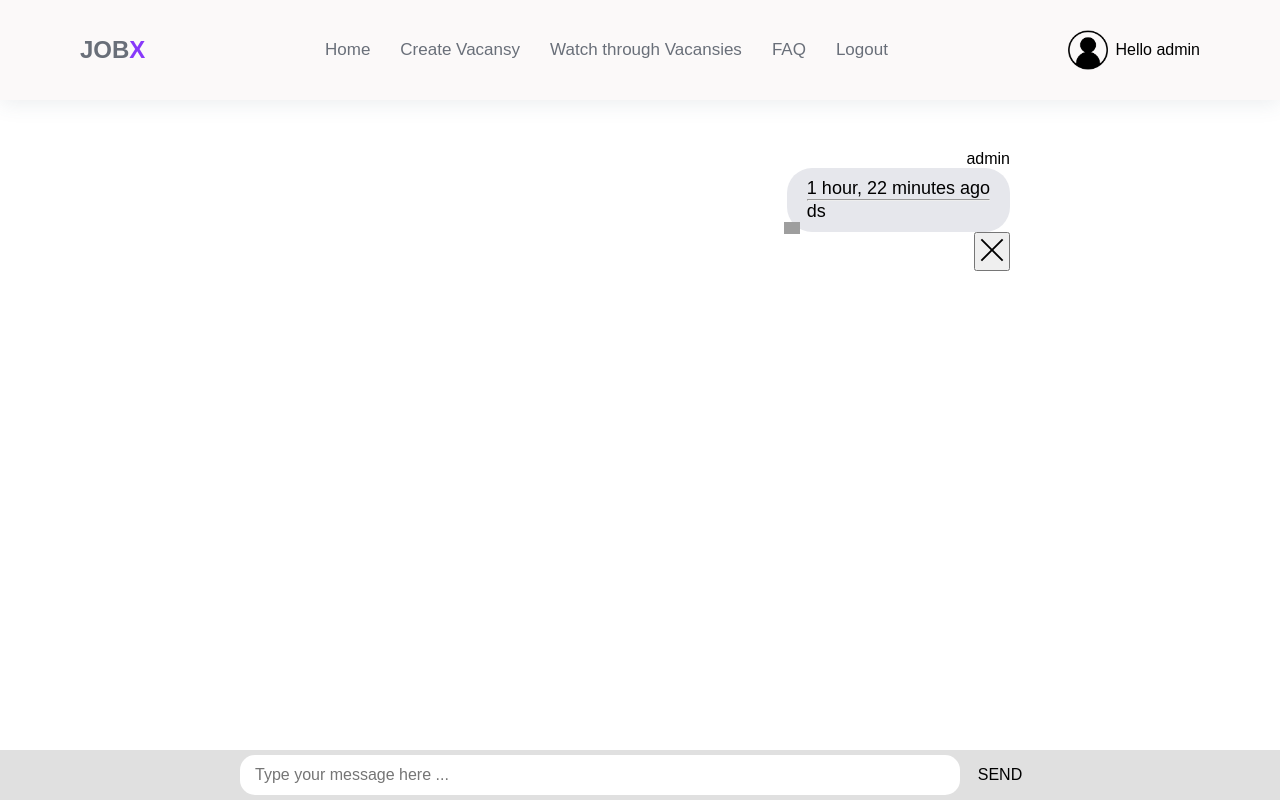
After one commit to Imranqsl212/Freelance-website, a Django app: page /forum in a window 1280 px wide. The commit adds this page. Run offline with Django 4.2, Linux system fonts and the light colour scheme; a user stored in the database is signed in; data comes from the database, SQL or seed files in the repository; grey boxes are pictures that could not be loaded.

Commit message:
maybe last commit

```diff
--- a/freelanceWebsite/base/forms.py
+++ b/freelanceWebsite/base/forms.py
@@ -1,6 +1,8 @@
 from django.forms import ModelForm
+from django import forms
 from .models import *
 from django.contrib.auth.models import User
+
 
 
 class userForm(ModelForm):
--- a/freelanceWebsite/base/models.py
+++ b/freelanceWebsite/base/models.py
@@ -1,5 +1,6 @@
 from django.db import models
 from django.contrib.auth.models import User
+from django.core.validators import RegexValidator
 
 
 class Vacansy(models.Model):
@@ -30,7 +31,6 @@ class Vacansy(models.Model):
 
 class Comments(models.Model):
     user = models.ForeignKey(User, on_delete=models.CASCADE)
-    room = models.ForeignKey(Vacansy, on_delete=models.CASCADE)
     body = models.TextField()
     created = models.DateTimeField(auto_now_add=True)
 
@@ -45,7 +45,16 @@ class Apply(models.Model):
     description = models.CharField(max_length=200)
     created = models.DateTimeField(auto_now_add=True)
     name = models.ForeignKey(User, on_delete=models.CASCADE)
-    vacansy = models.ForeignKey(Vacansy, on_delete=models.CASCADE,default=None, null=False)
+    vacansy = models.ForeignKey(
+        Vacansy, on_delete=models.CASCADE, default=None, null=False
+    )
+    phone_regex = RegexValidator(
+        regex=r'^\+?1?\d{9,15}$',
+        message="Phone number must be entered in the format: '+999999999'. Up to 15 digits allowed."
+    )
+    phone = models.CharField(validators=[phone_regex], max_length=17, blank=True)
+    telegram = models.CharField(max_length=100,default='')
+
 
     class Meta:
         ordering = ["-created"]
--- /dev/null
+++ b/freelanceWebsite/base/templates/base/forum.html
@@ -0,0 +1,147 @@
+{% extends "main.html" %} {% block content %}
+<style>
+  /* Universal Reset */
+  * {
+    padding: 0;
+    margin: 0;
+    box-sizing: border-box;
+  }
+
+  *:hover,
+  *:focus {
+    outline: none;
+  }
+
+  /* Styling for the Chat Container */
+  .chat {
+    width: 100%;
+    max-width: 800px;
+    height: 100%;
+    min-height: 100%;
+    padding: 15px 30px;
+    margin: 0 auto;
+    overflow-y: scroll;
+    background-color: #fff;
+    direction: rtl;
+    margin-bottom: 130px;
+  }
+
+  .chat__wrapper {
+    display: flex;
+    margin-bottom: 30px;
+    flex-direction: column;
+  }
+
+  .chat__message {
+    font-size: 18px;
+    padding: 10px 20px;
+    border-radius: 25px;
+    color: #000;
+    background-color: #e6e7ec;
+    max-width: 600px;
+    width: fit-content;
+    position: relative;
+    word-break: break-all;
+    direction: ltr;
+  }
+
+  .chat__message:after {
+    content: "";
+    width: 20px;
+    height: 12px;
+    display: block;
+    background-image: url("https://stageviewcincyshakes.firebaseapp.com/icon-gray-message.e6296433d6a72d473ed4.png");
+    background-repeat: no-repeat;
+    background-position: center;
+    background-size: contain;
+    position: absolute;
+    bottom: -2px;
+    left: -5px;
+  }
+
+  /* Styling for the Chat Form */
+  .chat__form {
+    background-color: #e0e0e0;
+    position: fixed;
+    bottom: 0;
+    width: 100%;
+  }
+
+  .chat__form form {
+    max-width: 800px;
+    margin: 0 auto;
+    height: 50px;
+    display: flex;
+    align-items: center;
+  }
+
+  .chat__form input {
+    height: 40px;
+    font-size: 16px;
+    min-width: 90%;
+    padding-left: 15px;
+    background-color: #fff;
+    border-radius: 15px;
+    border: none;
+  }
+
+  .chat__form button {
+    width: 10%;
+    height: 100%;
+    font-size: 16px;
+    background-color: transparent;
+    border: none;
+    text-align: center;
+    text-transform: uppercase;
+    cursor: pointer;
+  }
+
+  .chat__form button:hover {
+    font-weight: bold;
+  }
+</style>
+<div class="chat">
+  {% for message in messages1 %}
+  <div class="chat__wrapper">
+    <p style="margin-top: 35px">{{message.user.username}}</p>
+    <div class="chat__message">
+      <div class="date">{{ message.created|timesince }} ago</div>
+      <hr />
+      <div>{{ message.body }}</div>
+    </div>
+    <form action="{% url 'deleteMess' message.id %}" method="POST">
+      {% csrf_token %} {% if request.user == message.user %}
+      <button type="submit">
+        <a>
+          <svg
+            version="1.1"
+            xmlns="http://www.w3.org/2000/svg"
+            width="32"
+            height="32"
+            viewBox="0 0 32 32"
+          >
+            <title>remove</title>
+            <path
+              d="M27.314 6.019l-1.333-1.333-9.98 9.981-9.981-9.981-1.333 1.333 9.981 9.981-9.981 9.98 1.333 1.333 9.981-9.98 9.98 9.98 1.333-1.333-9.98-9.98 9.98-9.981z"
+            ></path>
+          </svg>
+        </a>
+      </button>
+      {% endif %}
+    </form>
+  </div>
+  {% endfor %}
+</div>
+<div class="chat__form">
+  <form method="POST" id="chat__form">
+    {% csrf_token %}
+    <input
+      id="send"
+      name="send"
+      type="text"
+      placeholder="Type your message here ..."
+    />
+    <button type="submit">Send</button>
+  </form>
+</div>
+{% endblock content %}
--- a/freelanceWebsite/base/templates/base/home.html
+++ b/freelanceWebsite/base/templates/base/home.html
@@ -274,6 +274,7 @@
     allowfullscreen
   ></iframe>
 </div>
+<div class="" style="height: 45vh;"></div>
 <script>
   const chatbotContainer = document.querySelector(".chatbot-container");
   const chatbotIframe = document.querySelector(".chatbot-iframe");
--- a/freelanceWebsite/base/urls.py
+++ b/freelanceWebsite/base/urls.py
@@ -2,15 +2,21 @@ from django.urls import path
 from . import views
 
 urlpatterns = [
-    path('', views.home, name='home'),
-    path('logout/', views.logoutPage, name='logout'),
-    path('register/', views.registerPage, name='register'),
-    path('login/', views.loginPage, name='login'),
-    path('createVacansy/',views.createVacansy,name='createVacansy'),
-    path('allVacansy/',views.vacancies,name='AllVacansy'),
-    path('allVacansy/<int:pk>/apply/',views.applyVacansy,name='applyVacansy'),
-    path('allVacansy/<int:pk>/',views.vacansyDetail,name='vacancyDetail'),
-    path('delete/<int:pk>/', views.deleteVacansy, name='delete'),
-    path('update/<int:pk>/',views.updateVacansy,name='update'),
-
+    path("", views.home, name="home"),
+    path("logout/", views.logoutPage, name="logout"),
+    path("register/", views.registerPage, name="register"),
+    path("login/", views.loginPage, name="login"),
+    path("createVacansy/", views.createVacansy, name="createVacansy"),
+    path("allVacansy/", views.vacancies, name="AllVacansy"),
+    path("allVacansy/<int:pk>/apply/", views.applyVacansy, name="applyVacansy"),
+    path("allVacansy/<int:pk>/", views.vacansyDetail, name="vacancyDetail"),
+    path("delete/<int:pk>/", views.deleteVacansy, name="delete"),
+    path("update/<int:pk>/", views.updateVacansy, name="update"),
+    path("forum", views.FAQ, name="forum"),
+    path("deleteMessage/<int:pk>/", views.deleteMessage, name="deleteMess"),
+    path(
+        "choose_freelancer/<int:vacancy_id>/",
+        views.choose_freelancer,
+        name="choose_freelancer",
+    ),
 ]
--- a/freelanceWebsite/base/views.py
+++ b/freelanceWebsite/base/views.py
@@ -116,7 +116,9 @@ def vacansyDetail(request, pk):
     members = vacansy.participants.all()
     datas = Apply.objects.filter(vacansy=vacansy)
     return render(
-        request, "base/vacansyDetail.html", {"vacansy": vacansy, "members": members,'datas':datas}
+        request,
+        "base/vacansyDetail.html",
+        {"vacansy": vacansy, "members": members, "datas": datas},
     )
 
 
@@ -128,6 +130,50 @@ def applyVacansy(request, pk):
             description=request.POST.get("description"),
             name=request.user,
             vacansy=vacansy,
+            phone = request.POST.get('phone'),
+            telegram = request.POST.get('telegram')
         )
         vacansy.participants.add(request.user)
-    return render(request,'base/apply_form.html',{})
+        return redirect("vacancyDetail", pk)
+    return render(request, "base/apply_form.html", {})
+
+
+@login_required(login_url="register")
+def FAQ(request):
+    if request.method == "POST":
+        message = Comments.objects.create(
+            user=request.user, body=request.POST.get("send")
+        )
+    messages = Comments.objects.all()
+    context = {"messages1": messages}
+    return render(request, "base/forum.html", context)
+
+
+@login_required(login_url="register")
+def deleteMessage(request, pk):
+    message = Comments.objects.get(id=pk)
+    if request.user != message.user:
+        return HttpResponse("You arent owner of a room")
+    if request.method == "POST":
+        message.delete()
+        return redirect("forum")
+    return HttpResponse(
+        '<h1>You deleted message</h1> <a href="{% url "home" %}">Go back</a>'
+    )
+
+
+
+@login_required(login_url="register")
+def choose_freelancer(request, vacancy_id):
+    if request.method == "POST":
+        vacancy = Vacansy.objects.get(id=vacancy_id, host=request.user)
+        selected_applicant_id = request.POST.get("freelancer_select")
+
+        if selected_applicant_id:
+            selected_applicant = Apply.objects.get(id=selected_applicant_id, vacansy=vacancy)
+
+            if vacancy.selected_freelancer != selected_applicant.name:
+                vacancy.selected_freelancer = selected_applicant.name
+                vacancy.save()
+
+    return redirect("vacancyDetail", pk=vacancy_id)
--- a/freelanceWebsite/freelanceWebsite/settings.py
+++ b/freelanceWebsite/freelanceWebsite/settings.py
@@ -37,7 +37,8 @@ INSTALLED_APPS = [
     'django.contrib.staticfiles',
     'base.apps.BaseConfig',
     'rest_framework',
-    'openai',
+    'django_summernote',
+    "phonenumber_field",
 ]
 
 MIDDLEWARE = [
@@ -47,7 +48,7 @@ MIDDLEWARE = [
     'django.middleware.csrf.CsrfViewMiddleware',
     'django.contrib.auth.middleware.AuthenticationMiddleware',
     'django.contrib.messages.middleware.MessageMiddleware',
-    'django.middleware.clickjacking.XFrameOptionsMiddleware',
+    'django.middleware.clickjacking.XFrameOptionsMiddleware'
 ]
 
 ROOT_URLCONF = 'freelanceWebsite.urls'
--- a/freelanceWebsite/templates/header.html
+++ b/freelanceWebsite/templates/header.html
@@ -10,6 +10,7 @@
             <li><a href="{% url 'home' %}">Home</a></li>
             <li><a href="{% url 'createVacansy' %}">Create Vacansy</a></li>
             <li><a href="{% url 'AllVacansy' %}">Watch through Vacansies</a></li>
+            <li><a href="{% url 'forum' %}">FAQ</a></li>
             {% if request.user.is_authenticated %}
             <li><a href="{% url 'logout' %}">Logout</a></li>
             {% else %}
```
Also changed, not shown: freelanceWebsite/base/templates/base/allVacancies.html (+14 -5 lines), freelanceWebsite/base/templates/base/apply_form.html (+125 -5 lines), freelanceWebsite/base/templates/base/vacansyDetail.html (+20 -5 lines), freelanceWebsite/base/migrations/0007_remove_comments_room_alter_apply_vacansy.py (added), freelanceWebsite/base/migrations/0008_apply_phone.py (added), freelanceWebsite/base/migrations/0009_apply_telegram.py (added), freelanceWebsite/db.sqlite3.
